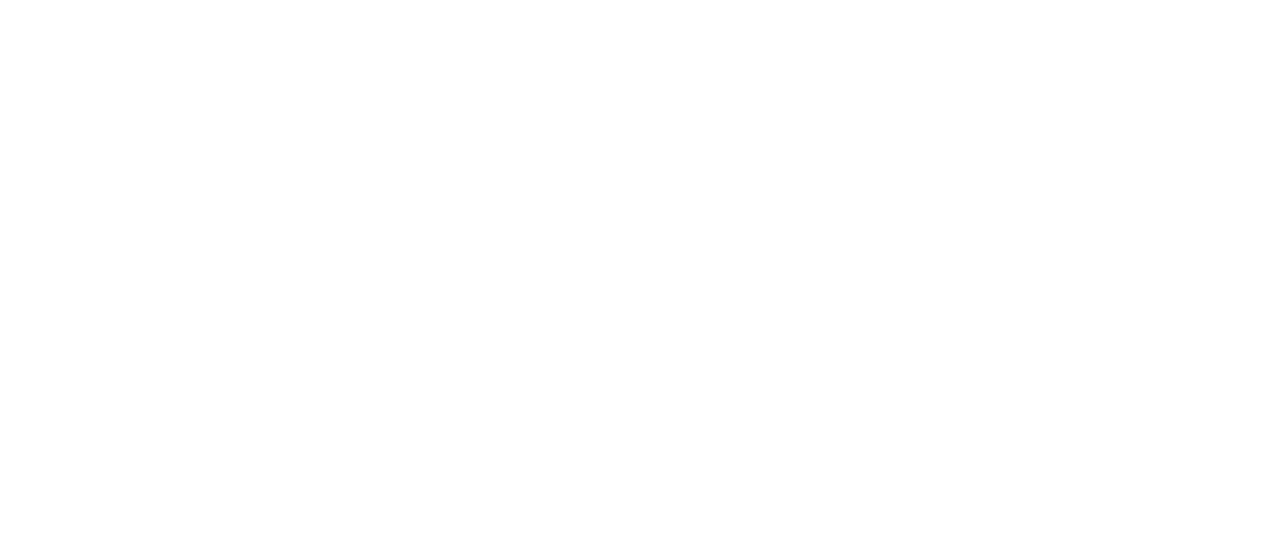
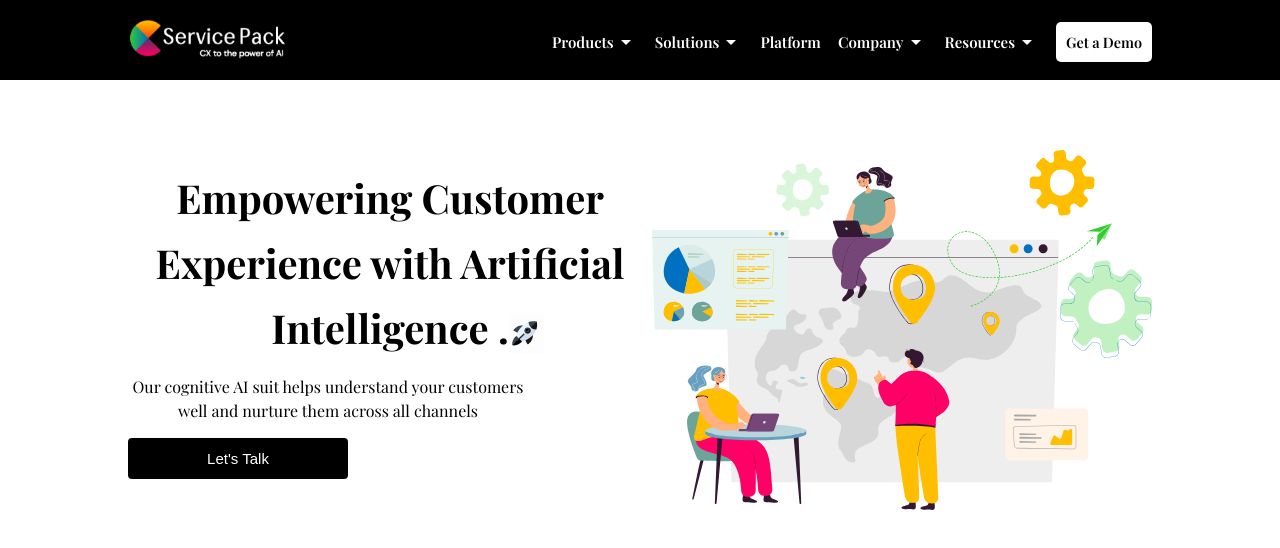
Before and after one commit to AkhilchandranR/service-pack, a React (Create React App) app: page /solutions in a window 1280 px wide. Before the commit this address had no page. Shown: the top 548 px of the page. Built offline with nearby package versions, Linux system fonts and the light colour scheme; a web font is replaced by a local one.

Commit message:
features page banner

```diff
--- a/src/App.js
+++ b/src/App.js
@@ -14,6 +14,7 @@
 import Careers from './pages/Careers/Careers';
 import KnowledgeBase from './pages/KnowledgeBase/KnowledgeBase';
 import FAQs from './pages/FAQs/FAQs';
+import Features from './pages/Features/Features';
 
 function App() {
   return (
@@ -21,6 +22,7 @@
       <Routes>
         <Route path="/servicepack/faqs" element={<FAQs/>}/>
         <Route path="/servicepack/knowledgebase" element={<KnowledgeBase/>}/>
+        <Route path="/solutions" element={<Features/>}/>
         <Route path="/careers" element={<Careers/>}/>
         <Route path="/about" element={<About/>}/>
         <Route path="/support" element={<Support/>}/>
--- /dev/null
+++ b/src/pages/Features/Features.js
@@ -0,0 +1,21 @@
+import React from 'react';
+import Navbar from '../../components/Navbar/Navbar';
+import Banner from '../../components/Banner/Banner';
+import featuresbanner from '../../images/featuresbanner.svg';
+import './Features.css';
+
+function Features() {
+  return(
+
+      <div className='features'>
+          <Navbar/>
+
+          <Banner
+            bannerImage={featuresbanner} buttonColor="#000000"
+            heading="Empowering Customer Experience with Artificial Intelligence ."/>
+
+      </div>
+  );
+}
+
+export default Features;
```
Also changed, not shown: src/images/featuresbanner.svg (added), src/pages/Features/Features.css (added).
